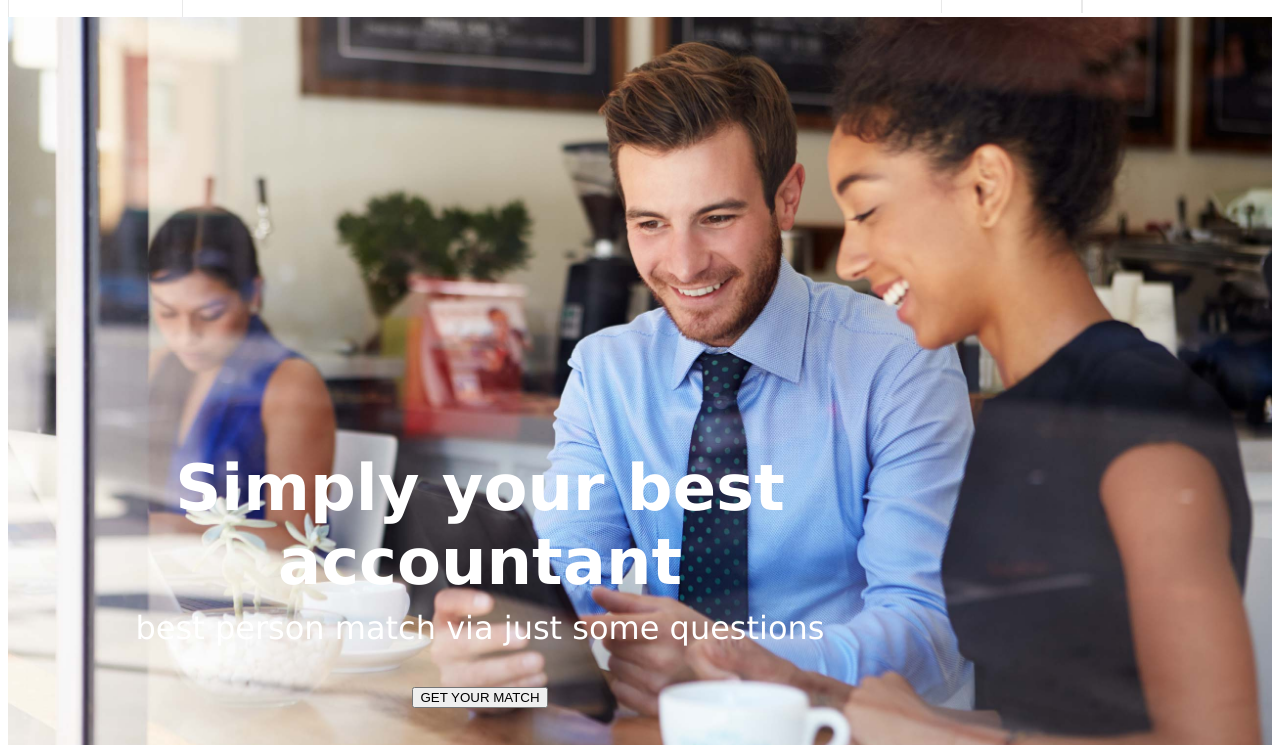
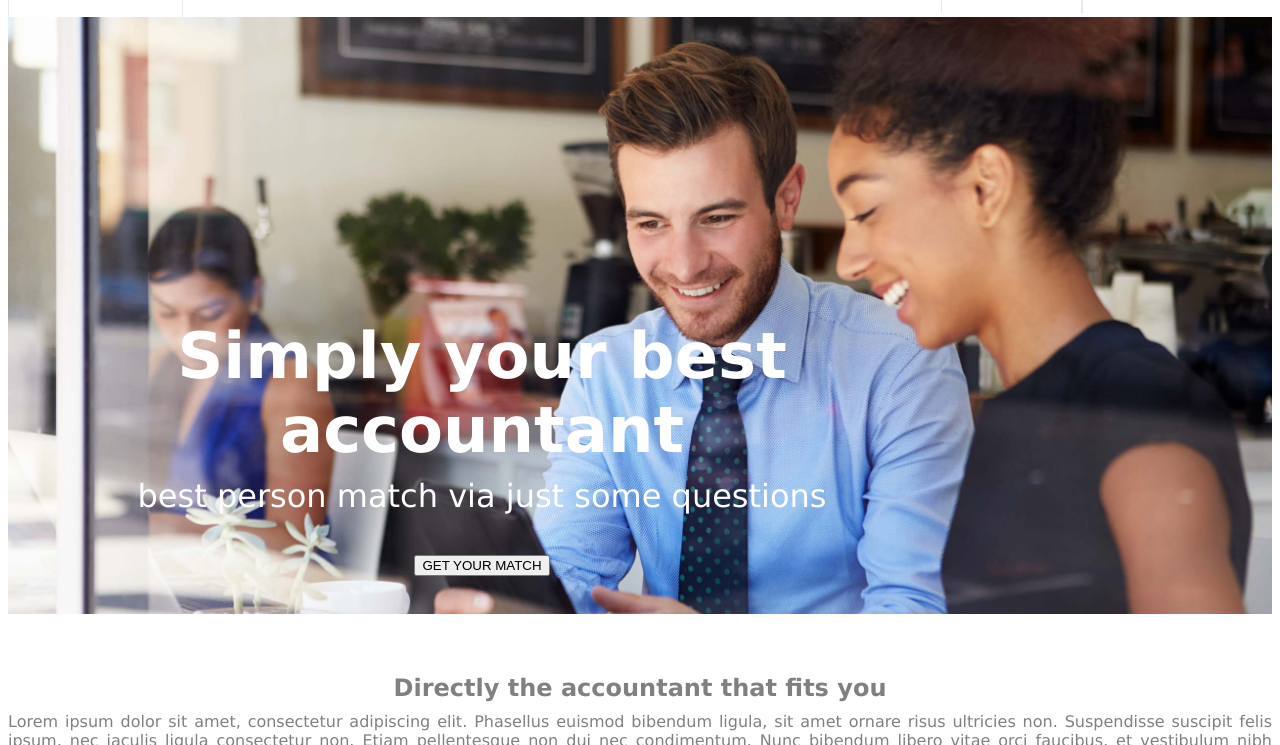
Before and after one commit to pulakchakraborty/react-redux-landingpage, a React app: page / in a window 1280 px wide. Shown: the part 55-800 px from the top of the page. Built offline with nearby package versions, Linux system fonts and the light colour scheme.

Commit message:
changing style to match design

```diff
--- a/dev/js/containers/landingpage-headinganddata.js
+++ b/dev/js/containers/landingpage-headinganddata.js
@@ -41,7 +41,7 @@ class HeadingAndData extends Component{
 	render(){
 		return(
 
-			<div className ="" >
+			<div className ="component-div" >
 				<div>
 					<ul>
 					  <li><a className="active" href="#home" id="nav-logo"><img src="../../../assets/images/logo-connect.svg" alt="logo" className="img-responsive nav-logo-style"/></a></li>
@@ -50,9 +50,8 @@ class HeadingAndData extends Component{
 					  <li className="nav-bar-right hide-button" id="nav-button"><div><button className="btn btn-success btn-xsmall">{this.props.landingPageData.topcontent.buttontext}</button></div></li>
 					</ul>
 				</div>
-
 				<div className="top-content">
-					<img src={this.props.landingPageData.topcontent.image} alt="bg" className="img-responsive top-content-image"/>
+					<div><img src={this.props.landingPageData.topcontent.image} alt="bg" className="img-responsive top-content-image"/></div>
 					<div className="top-content-data">
 						<div className="top-content-heading">
 							{this.props.landingPageData.topcontent.heading}
@@ -65,6 +64,7 @@ class HeadingAndData extends Component{
 						</div>
 					</div>
 				</div>
+				<div className="content-div">
 				<div className="row row-style">
 					<div className="col-md-2"></div>
 					<div className="col-md-8">
@@ -147,6 +147,8 @@ class HeadingAndData extends Component{
 					</div>
 					<div className="col-md-2"></div>
 				</div>
+
+				</div>
 			</div>
 
 		);
--- a/dev/scss/style.scss
+++ b/dev/scss/style.scss
@@ -70,6 +70,7 @@
 
 .row-style{
 	padding: 50px 0px 50px 0px;
+	background-color: white;
 }
 
 .container
@@ -95,13 +96,20 @@
     font-family: "Lucida Sans Unicode";
 }
 
+.top-content{
+	width: 100%;
+    height: 100%;
+    position: relative;
+}
+
 .top-content-image{
 	width: 100%;
+	z-index: -1;
 }
 
 .top-content-data{
 	position: absolute;
-    top: 62%;
+    top: 42%;
     right: 25%;
 }
 
@@ -189,3 +197,14 @@ li div{
 .nav-logo-style{
 	width: 143px;
 }
+
+.content-div{
+	position: absolute;
+	top:78%;
+}
+
+.component-div{
+	width: 100%;
+    height: 100%;
+    position: relative;
+}
```
Also changed, not shown: 2 other files.
